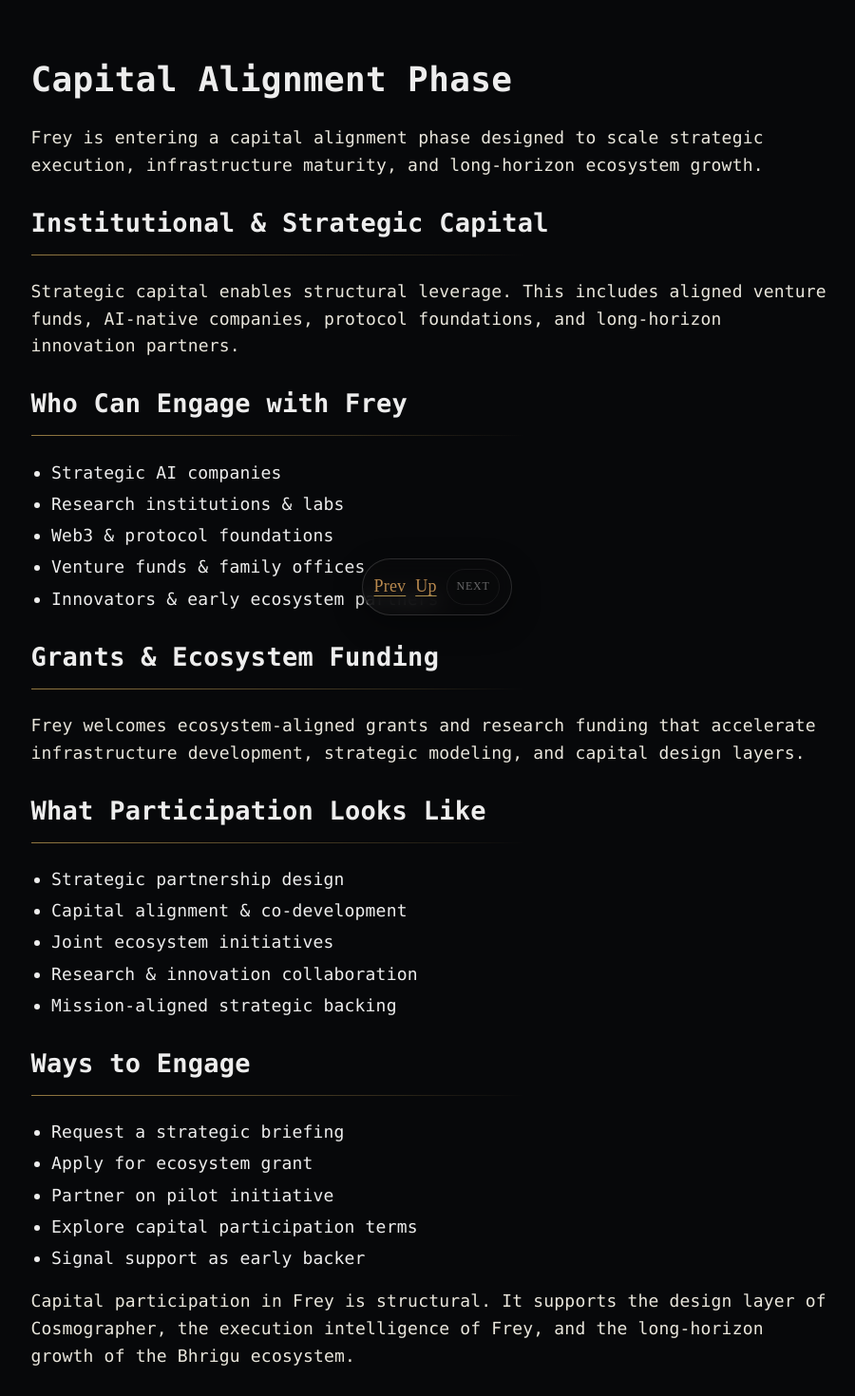
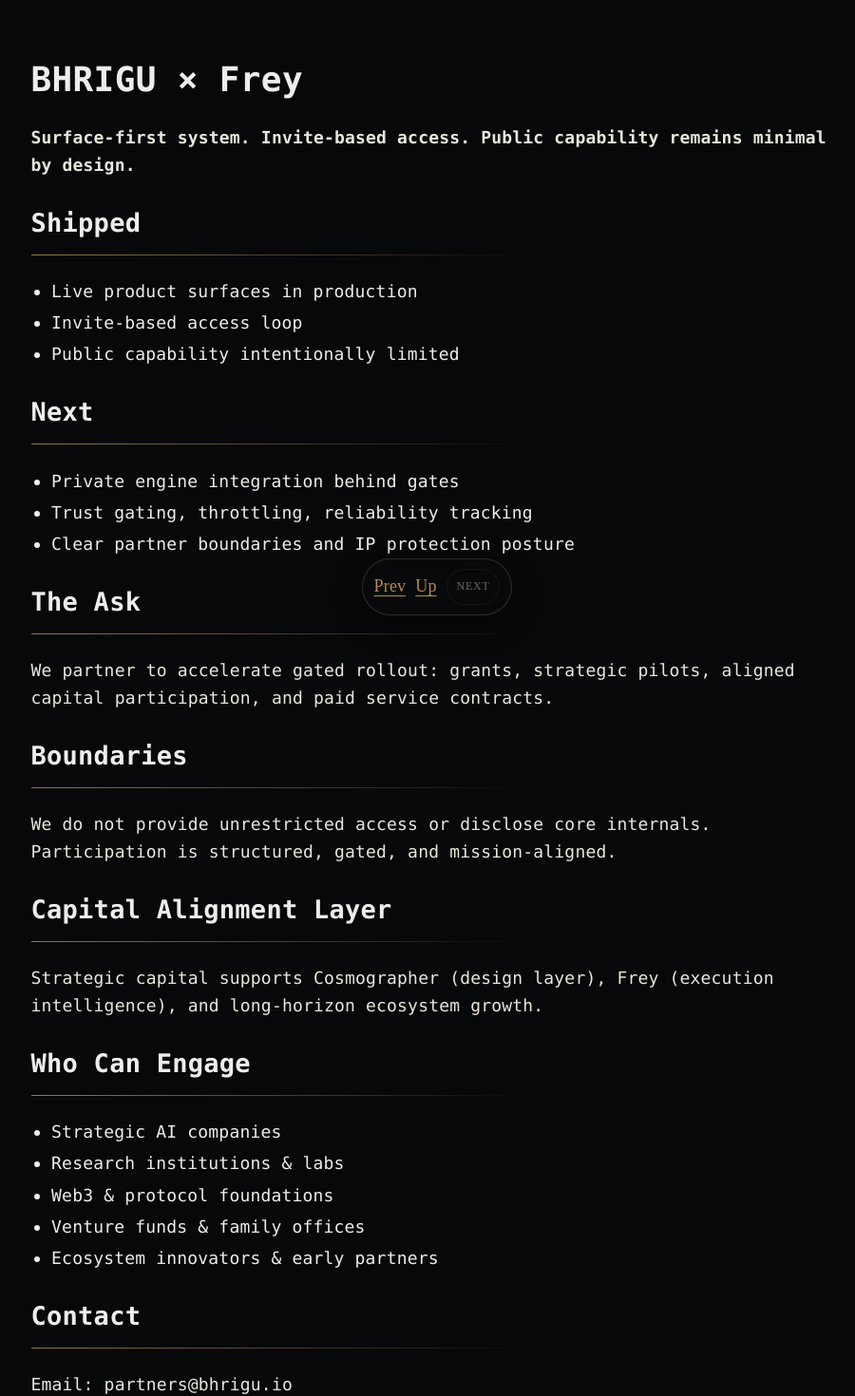
Before and after one commit to AiBhrigu/bhrigu-portal, a Next.js app: page /investors in a window 1280 px wide. Shown: the part 140-1610 px from the top of the page at 95% size, without its empty margins (180-1080 px from the left). Built offline with nearby package versions, Linux system fonts and the light colour scheme.

Commit message:
INVESTORS executive hybrid surface canonical v1.0

```diff
--- a/pages/investors.js
+++ b/pages/investors.js
@@ -3,61 +3,57 @@
 export default function Investors() {
   return (
     <main style={{ maxWidth: 880, margin: "0 auto", padding: "80px 20px" }}>
-      <h1>Capital Alignment Phase</h1>
 
+      <h1>BHRIGU × Frey</h1>
+      <p><strong>Surface-first system. Invite-based access. Public capability remains minimal by design.</strong></p>
+
+      <h2>Shipped</h2>
+      <ul>
+        <li>Live product surfaces in production</li>
+        <li>Invite-based access loop</li>
+        <li>Public capability intentionally limited</li>
+      </ul>
+
+      <h2>Next</h2>
+      <ul>
+        <li>Private engine integration behind gates</li>
+        <li>Trust gating, throttling, reliability tracking</li>
+        <li>Clear partner boundaries and IP protection posture</li>
+      </ul>
+
+      <h2>The Ask</h2>
       <p>
-        Frey is entering a capital alignment phase designed to scale strategic execution,
-        infrastructure maturity, and long-horizon ecosystem growth.
+        We partner to accelerate gated rollout: grants, strategic pilots,
+        aligned capital participation, and paid service contracts.
       </p>
 
-      <h2>Institutional & Strategic Capital</h2>
-
+      <h2>Boundaries</h2>
       <p>
-        Strategic capital enables structural leverage. This includes aligned venture funds,
-        AI-native companies, protocol foundations, and long-horizon innovation partners.
+        We do not provide unrestricted access or disclose core internals.
+        Participation is structured, gated, and mission-aligned.
       </p>
 
-      <h2>Who Can Engage with Frey</h2>
+      <h2>Capital Alignment Layer</h2>
+      <p>
+        Strategic capital supports Cosmographer (design layer), Frey (execution intelligence),
+        and long-horizon ecosystem growth.
+      </p>
 
+      <h2>Who Can Engage</h2>
       <ul>
         <li>Strategic AI companies</li>
         <li>Research institutions & labs</li>
         <li>Web3 & protocol foundations</li>
         <li>Venture funds & family offices</li>
-        <li>Innovators & early ecosystem partners</li>
+        <li>Ecosystem innovators & early partners</li>
       </ul>
 
-      <h2>Grants & Ecosystem Funding</h2>
-
+      <h2>Contact</h2>
       <p>
-        Frey welcomes ecosystem-aligned grants and research funding that accelerate
-        infrastructure development, strategic modeling, and capital design layers.
+        Email: partners@bhrigu.io<br/>
+        Subject: BHRIGU Partner / Investor — intro
       </p>
 
-      <h2>What Participation Looks Like</h2>
-
-      <ul>
-        <li>Strategic partnership design</li>
-        <li>Capital alignment & co-development</li>
-        <li>Joint ecosystem initiatives</li>
-        <li>Research & innovation collaboration</li>
-        <li>Mission-aligned strategic backing</li>
-      </ul>
-
-      <h2>Ways to Engage</h2>
-
-      <ul>
-        <li>Request a strategic briefing</li>
-        <li>Apply for ecosystem grant</li>
-        <li>Partner on pilot initiative</li>
-        <li>Explore capital participation terms</li>
-        <li>Signal support as early backer</li>
-      </ul>
-
-      <p>
-        Capital participation in Frey is structural. It supports the design layer of Cosmographer,
-        the execution intelligence of Frey, and the long-horizon growth of the Bhrigu ecosystem.
-      </p>
     </main>
   );
 }
```
